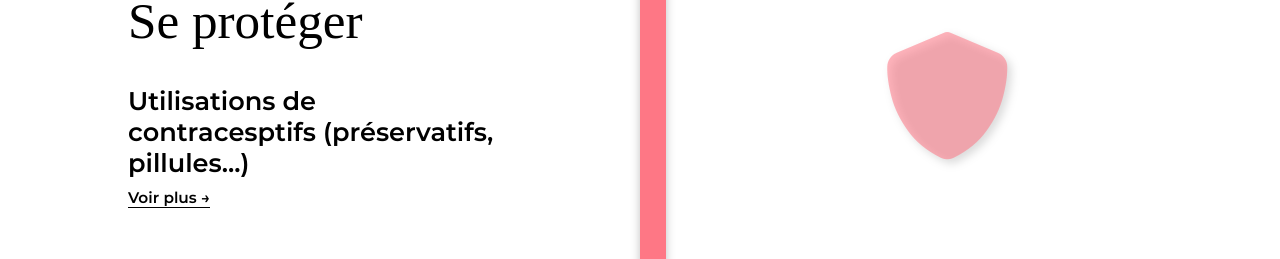
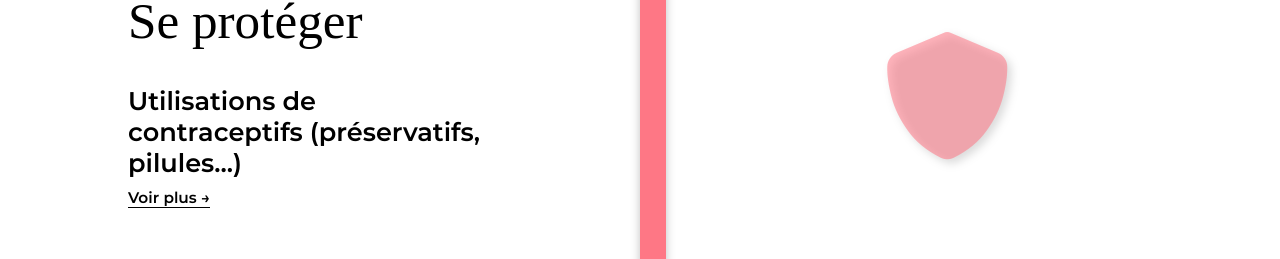
Before and after one commit to Kaituro/sidinfo, a React (Create React App) app: page / in a window 1280 px wide. Shown: the part 810-1069 px from the top of the page. Built offline with nearby package versions, Linux system fonts and the light colour scheme; a web font is replaced by a local one.

Commit message:
Corrections ortho

```diff
--- a/src/pages/home.jsx
+++ b/src/pages/home.jsx
@@ -72,8 +72,7 @@ const Home = () => {
               data-aos-offset="300"
               data-aos-once="true"
             >
-              Utilisations de contracesptifs (préservatifs, pillules...)
-              <br></br>
+              Utilisations de contraceptifs (préservatifs, pilules...) <br></br>
               <Link
                 className="link-to  little-l"
                 to={"/Informations?target=protection"}
```
